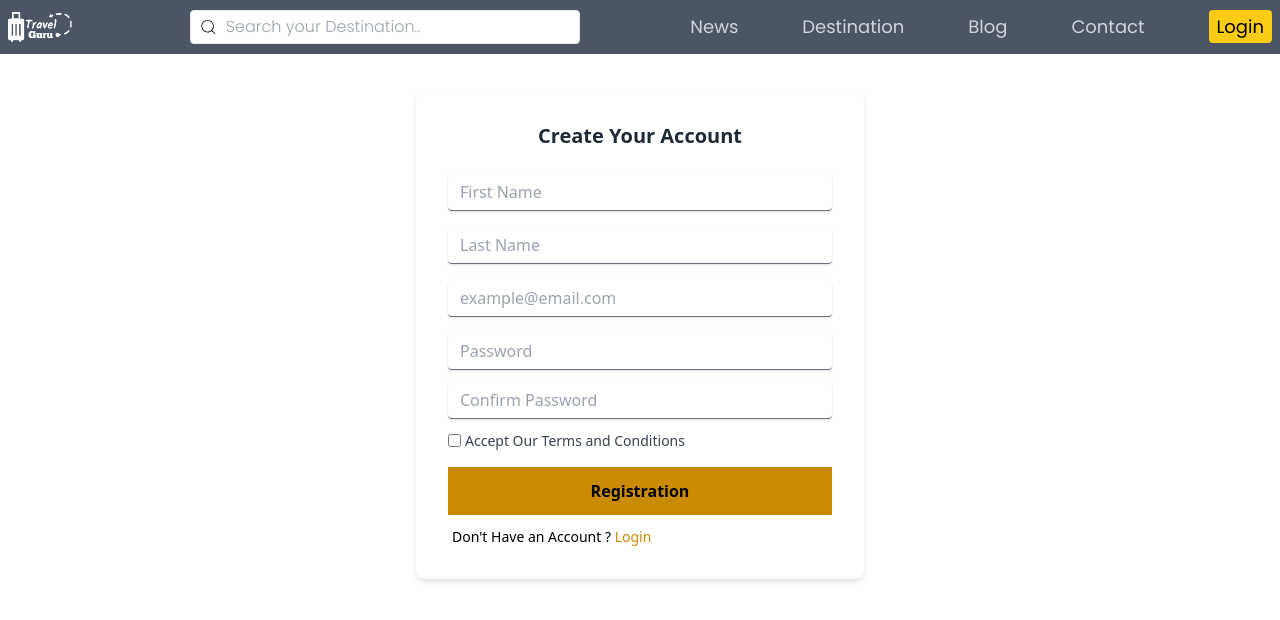
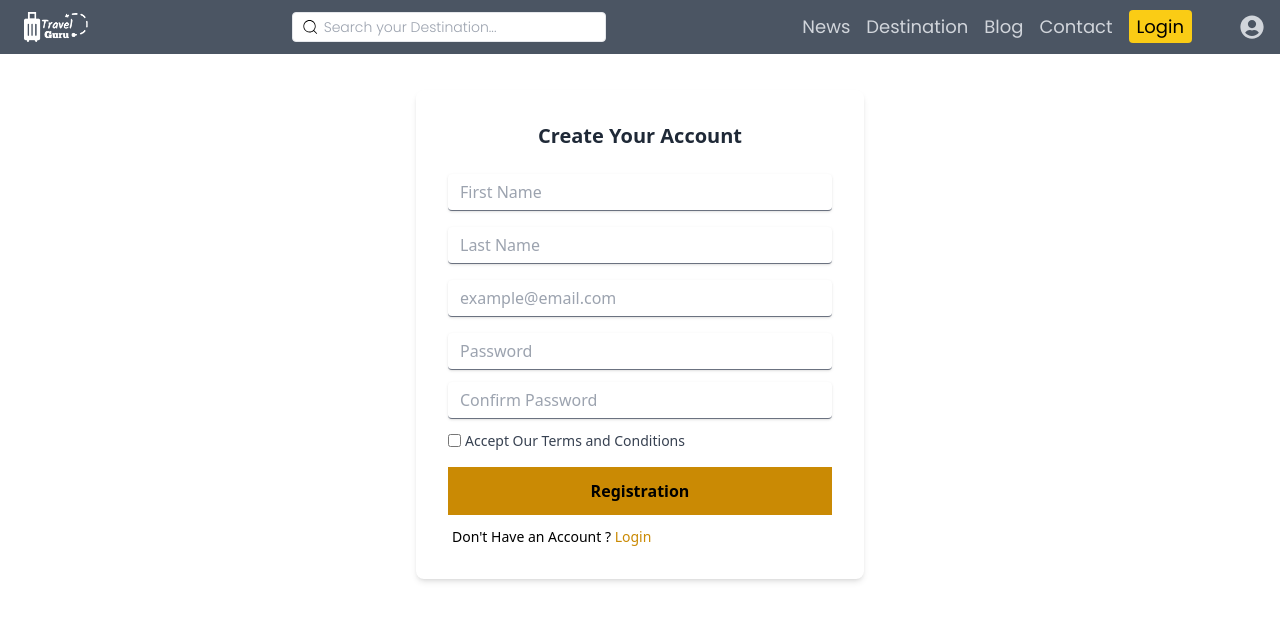
Before and after one commit to jahedulislamdev/Travel-Goru-Auth, a React (Vite) app: page /register in a window 1280 px wide. Shown: the top 620 px of the page. Built offline with nearby package versions, Linux system fonts and the light colour scheme; no server answers; a web font is replaced by a local one.

Commit message:
fix user ovservation added updateuser and modify navbar

```diff
--- a/src/Context/ContextProvider.jsx
+++ b/src/Context/ContextProvider.jsx
@@ -29,14 +29,15 @@ const ContextProvider = ({ children }) => {
    useEffect(() => {
       const unsubscribe = onAuthStateChanged(auth, (currentUser) => {
          if (user) {
-            setUser(currentUser)
+            setUser(currentUser);
          }
-         return () => {
-            unsubscribe();
-            setLoading(false)
-         }
-      })
-   }, [user, auth]);
+         setLoading(false);
+      });
+      return () => {
+         unsubscribe();
+      };
+   }, [auth, user]);
+
 
    // reset password
    const resetPassword = (email) => {
--- a/src/Login/Login.jsx
+++ b/src/Login/Login.jsx
@@ -21,6 +21,7 @@ const Login = () => {
                return;
             }
             setUser(res.user)
+            console.log(res.user)
             toast.success("Login Successfull")
             e.target.reset();
          })
--- a/src/Navbar/Navbar.jsx
+++ b/src/Navbar/Navbar.jsx
@@ -1,47 +1,88 @@
 import { Link } from 'react-router-dom';
-import logo from '../assets/Brand logo.png'
-import { CiSearch } from "react-icons/ci";
-import { CiMenuBurger } from "react-icons/ci";
+import logo from '../assets/Brand logo.png';
+import { CiSearch, CiMenuBurger } from "react-icons/ci";
+import { useContext } from 'react';
+import { DataProvider } from '../Context/ContextProvider';
+import { FaUserCircle } from "react-icons/fa";
 
 const Navbar = () => {
-   const navLinks = <>
-      <li><Link to={'/'} >News</Link></li>
-      <li><Link to={'/destination'} >Destination</Link></li>
-      <li><Link to={'/'} >Blog</Link></li>
-      <li><Link to={'/'} >Contact</Link></li>
-      <li><Link to={'/login'} className="me-2 bg-yellow-400 px-2 py-1 text-black rounded">Login</Link></li>
+   const { user } = useContext(DataProvider);
 
-   </>
+   // Navigation Links
+   const navLinks = (
+      <>
+         <li><Link to={'/'}>News</Link></li>
+         <li><Link to={'/destination'}>Destination</Link></li>
+         <li><Link to={'/'}>Blog</Link></li>
+         <li><Link to={'/'}>Contact</Link></li>
+         {!user && (
+            <li>
+               <Link to={'/login'} className="me-2 bg-yellow-400 px-2 py-1 text-black rounded"> Login</Link>
+            </li>
+         )}
+      </>
+   );
+
    return (
-      <div className='bg-gray-600 text-gray-300 sticky top-0 z-50 font-poppins'>
-         <div className=" flex justify-between items-center py-2">
+      <div className="bg-gray-600 text-gray-300 sticky top-0 z-50 font-poppins">
+         <div className="flex justify-between items-center py-2 px-4">
             <div>
                <Link to={'/'}><img src={logo} alt="logo" className="w-20 px-2 py-1" /></Link>
             </div>
-            <div className='flex justify-center items-center'>
-               <div className='border bg-white text-black flex items-center rounded px-2 py-1'>
-                  <CiSearch className='size-5 me-1' />
-                  <input className='focus:outline-none md:w-full bg-white ps-1 w-3/4 md:pe-7 font-light' placeholder='Search your Destination..' type="text" name="" id="" />
+            <div className="flex items-center space-x-4">
+               <div className="border bg-white text-black flex items-center rounded px-2 py-1">
+                  <CiSearch className="text-xl mr-1" />
+                  <input className="focus:outline-none bg-white w-full text-sm font-light" placeholder="Search your Destination..." type="text"
+                  />
                </div>
+
+               {/* Mobile Dropdown */}
                <div className="dropdown dropdown-left md:hidden block">
-                  <div tabIndex={0} role="button" className="btn btn-ghost btn-circle">
-                     <CiMenuBurger className='size-6' />
+                  <div
+                     tabIndex={0}
+                     role="button"
+                     className="btn btn-ghost btn-circle"
+                     aria-label="Open menu"
+                  >
+                     <CiMenuBurger className="text-2xl" />
                   </div>
                   <ul
                      tabIndex={0}
-                     className="menu menu-sm  dropdown-content bg-gray-300 text-black rounded-lg z-[1] mt-14 w-52 p-2 shadow">
+                     className="menu menu-sm dropdown-content bg-gray-300 text-black rounded-lg mt-14 w-52 p-2 shadow z-10"
+                  >
                      {navLinks}
                   </ul>
                </div>
             </div>
 
-            <div className='hidden md:block'>
-               <ul className="flex md:space-x-7 lg:space-x-16 text-sm md:text-md lg:text-lg">
+            {/* Desktop Navigation */}
+            <div className="hidden md:flex items-center space-x-6 lg:space-x-10">
+               <ul className="flex space-x-4 text-sm md:text-md lg:text-lg">
                   {navLinks}
                </ul>
+
+               {/* User Profile */}
+               {user ? (
+                  <div className="flex items-center space-x-2">
+                     {user.photoURL ? (
+                        <img
+                           src={user.photoURL}
+                           alt="User Profile"
+                           className="w-8 h-8 rounded-full"
+                        />
+                     ) : (
+                        <FaUserCircle className="text-2xl" />
+                     )}
+                     {user.displayName && (
+                        <p className="text-sm">{user.displayName}</p>
+                     )}
+                  </div>
+               ) : (
+                  <FaUserCircle className="text-2xl" />
+               )}
             </div>
          </div>
-      </div >
+      </div>
    );
 };
 
--- a/src/Registration/Registration.jsx
+++ b/src/Registration/Registration.jsx
@@ -2,7 +2,7 @@ import { useContext } from 'react';
 import { Link } from 'react-router-dom';
 import { DataProvider } from '../Context/ContextProvider';
 import toast, { Toaster } from 'react-hot-toast';
-import { sendEmailVerification } from 'firebase/auth';
+import { sendEmailVerification, updateProfile } from 'firebase/auth';
 
 const Registration = () => {
    const { userRegistration, setUser } = useContext(DataProvider)
@@ -13,7 +13,7 @@ const Registration = () => {
       const Email = UserData.get('email');
       const password = UserData.get('password');
       const ConfirmPassword = UserData.get('ConfirmPassword');
-      // const LName = UserData.get('LName');
+      const LName = UserData.get('LName');
       const remember = e.target.remembering.checked;
 
       //Essential Validation after form submission
@@ -31,6 +31,10 @@ const Registration = () => {
       // Create user with email and password
       userRegistration(Email, password)
          .then((res) => {
+            //update user information
+            updateProfile(res.user, {
+               displayName: LName,
+            })
             //varified email after registration
             sendEmailVerification(res.user)
                .then(() => {
@@ -38,6 +42,7 @@ const Registration = () => {
                })
                .catch(err => console.error(err))
             toast.success("user create successfully")
+            e.target.reset();
          })
          .catch((error) => {
             if (error.code === 'auth/email-already-in-use') {
```
